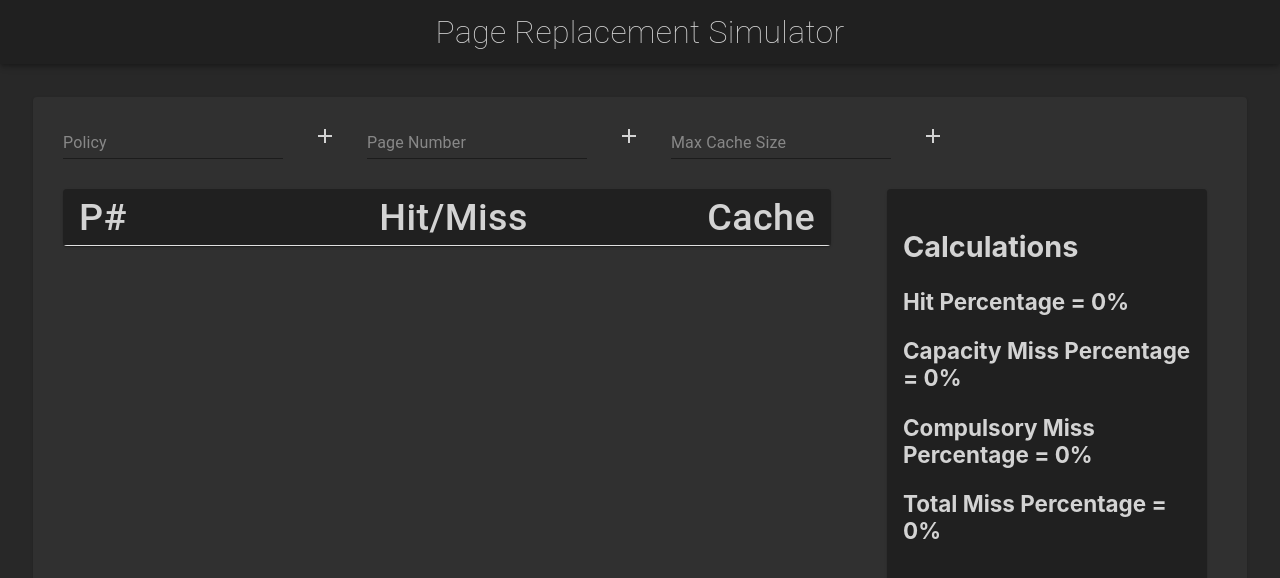
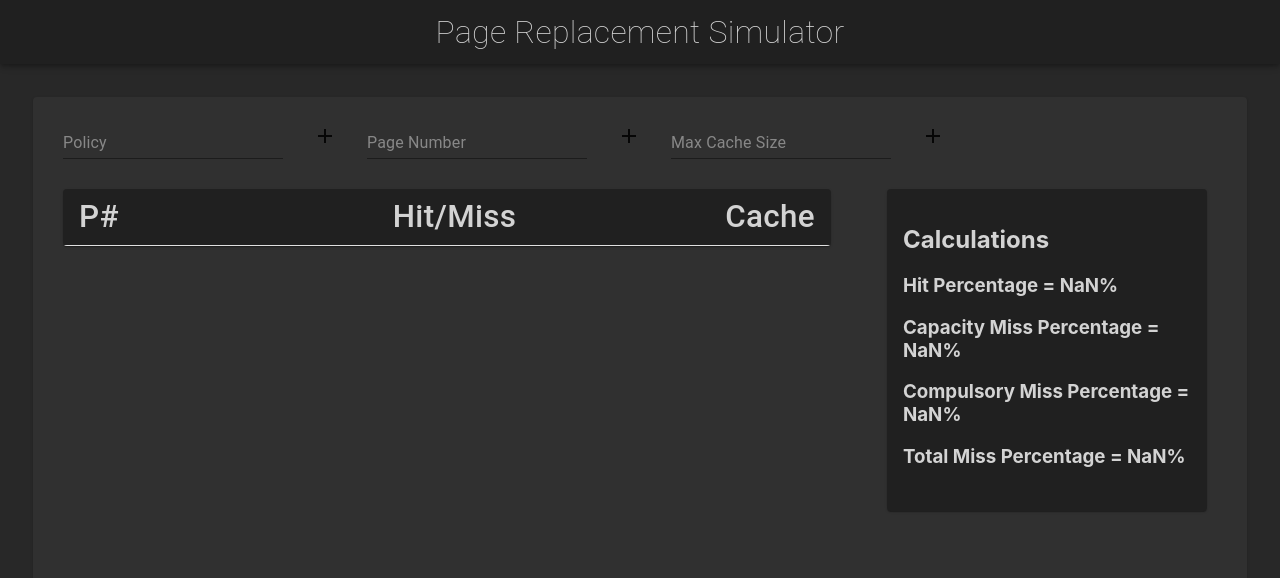
Before and after one commit to jacobabahn/PageReplacementSimulator, a React (Create React App) app in the folder simulator/: page / in a window 1280 px wide. Shown: the top 578 px of the page. Built offline with nearby package versions, Linux system fonts and the light colour scheme.

Commit message:
Fixed the cache order with the LIFO Policy

```diff
--- a/simulator/src/components/Calculations.js
+++ b/simulator/src/components/Calculations.js
@@ -23,10 +23,11 @@ const Calculations = (props) => {
         <Card className={classes.container}>
             <CardContent className="epicFont">
                 <h2>Calculations</h2>
-                <h3>Hit Percentage = {Math.round((props.hits / (props.total - 1)) * 100)}%</h3>
-                <h3>Capacity Miss Percentage = {Math.round((props.capMiss / (props.total - 1)) * 100)}%</h3>
-                <h3>Compulsory Miss Percentage = {Math.round((props.compMiss / (props.total - 1)) * 100)}%</h3>
-                <h3>Total Miss Percentage = {Math.round((props.compMiss + props.capMiss - props.hits) / (props.total - 1) * 100)}%</h3>
+                <h3>Hit Percentage = {Math.round((props.hits / (props.total)) * 100)}%</h3>
+                <h3>Capacity Miss Percentage = {Math.round((props.capMiss / (props.total)) * 100)}%</h3>
+                <h3>Compulsory Miss Percentage = {Math.round((props.compMiss / (props.total)) * 100)}%</h3>
+                {console.log(props.total)}
+                <h3>Total Miss Percentage = {Math.round((props.compMiss + props.capMiss) / (props.total) * 100)}%</h3>
                 {/* <h5>{props.calculations.hits}</h5>
                 <h5>{props.calculations.capMiss}</h5>
                 <h5>{props.calculations.compMiss}</h5> */}
--- a/simulator/src/components/Main.js
+++ b/simulator/src/components/Main.js
@@ -30,10 +30,12 @@ const Main = () => {
             display: "flex",
             float: "left",
             marginLeft: "30px",
+            borderRadius: "100px"
         },
-        text: {
+        cellText: {
             color: "#D3D3D3",
             fontSize: "1.2em",
+            borderBottom: "0px"
         },
         thead: {
             color: "#D3D3D3",
@@ -48,12 +50,16 @@ const Main = () => {
             backgroundColor: "#202020"
         },
         plusBtn: {
+            color: "D3D3D3",
             transition: ".2s",
             "&:hover": {
                 color: "#3f51b5",
                 cursor: "pointer",
-                transform: "scale(1.3)"
-            }
+                transform: "scale(1.5)"
+            },
+        cellCard: {
+            backgroundColor: "#303030"
+        }
         },
     })
 
@@ -79,7 +85,6 @@ const Main = () => {
             hits.push('Compulsory Miss')
             lru.push(newVal)
             compMiss++
-            rowCount++
         }
 
         else {
@@ -88,23 +93,27 @@ const Main = () => {
                     ...pages,
                     { value: inputPage }
                 ])
-                cache.push(prevVal)
                 hits.push('Hit')
                 numHits++
                 temp = prevVal
+                let lastCache = cache[cache.length - 1]
 
                 if (policy === 'LRU') {
-                    let copy = lru.slice()
-                    for (let i = 0; i < cache.length; i++) {
-                        alert(cache[i], newVal)
-                        if (cache[i] === (newVal + ', ') || cache[i] === newVal) {
+                    let copy = lastCache.slice()
+
+                    for (let i = 0; i < lastCache.length; i++) {
+                        if (lastCache[i] === (newVal + ', ') || lastCache[i] === newVal) {
+                            copy[copy.length - 1] = copy[copy.length - 1] + ', '
                             copy.splice(i, 1)
                             copy.push(newVal)
-                            cache.push(copy)
+                            cache.push([copy])
+                            rowCount++
+                            return
                         }
                     }
                 }
                 rowCount++
+                cache.push(prevVal)
                 return
             }
 
@@ -121,8 +130,8 @@ const Main = () => {
                 // newVal = inputPage
                 hits.push("Capacity Miss")
                 let copy = prevVal.slice()
-                copy.pop()
-                temp = copy.concat([newVal])
+                copy.shift()
+                temp = [newVal + ', '].concat(copy)
                 // temp[temp.length - 2] = temp[temp.length - 2] + ', '
                 cache.push(temp)
                 capMiss++
@@ -144,10 +153,15 @@ const Main = () => {
                 hits.push("Compulsory Miss")
                 lru.unshift(newVal)
                 compMiss++
-                // newVal = newVal + ', '
-                temp = prevVal.concat([newVal])
-                temp[temp.length - 2] = temp[temp.length - 2] + ', '
-                cache.push(temp)
+                if (policy === 'LIFO') {
+                    ye()
+                    temp = [newVal + ', '].concat(prevVal)
+                    cache.push(temp)
+                } else {
+                    temp = prevVal.concat([newVal])
+                    temp[temp.length - 2] = temp[temp.length - 2] + ', '
+                    cache.push(temp)
+                }
             }
         }
 
@@ -193,9 +207,9 @@ const Main = () => {
 
                 {pages.map((page, index)=>
                     <TableRow classname="epicFont">
-                        <TableCell className={classes.text} align="left">{page.value}</TableCell>
-                        <TableCell className={classes.text} align="left">{hits[index]}</TableCell>
-                        <TableCell className={classes.text} align="left">{cache[index]}
+                        <TableCell className={classes.cellText} align="left">{page.value}</TableCell>
+                        <TableCell className={classes.cellText} align="left">{hits[index]}</TableCell>
+                        <TableCell className={classes.cellText} align="left">{cache[index]}
                         </TableCell>
                     </TableRow>
                 )}
```
